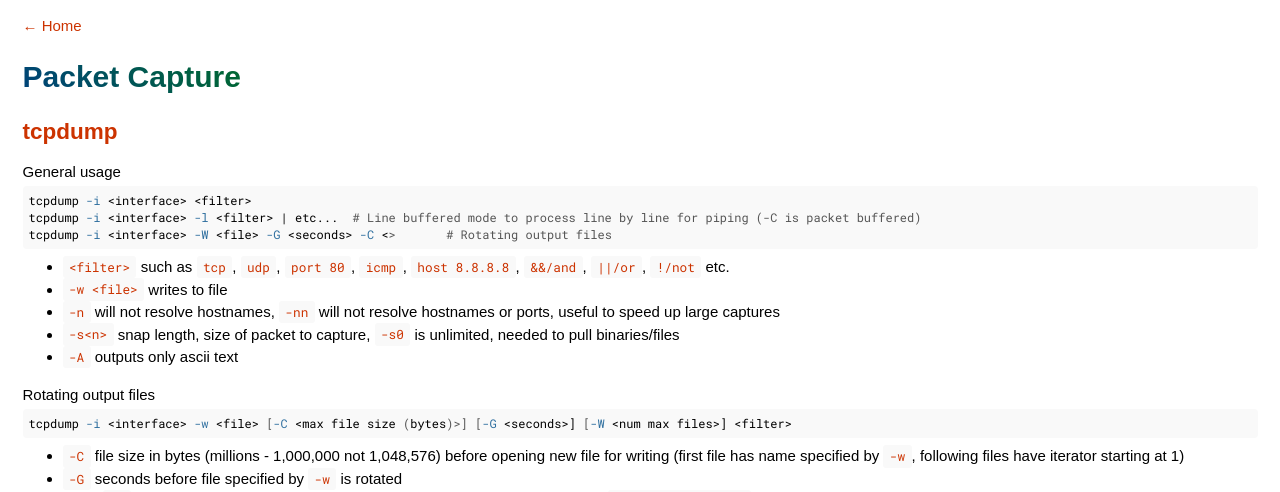
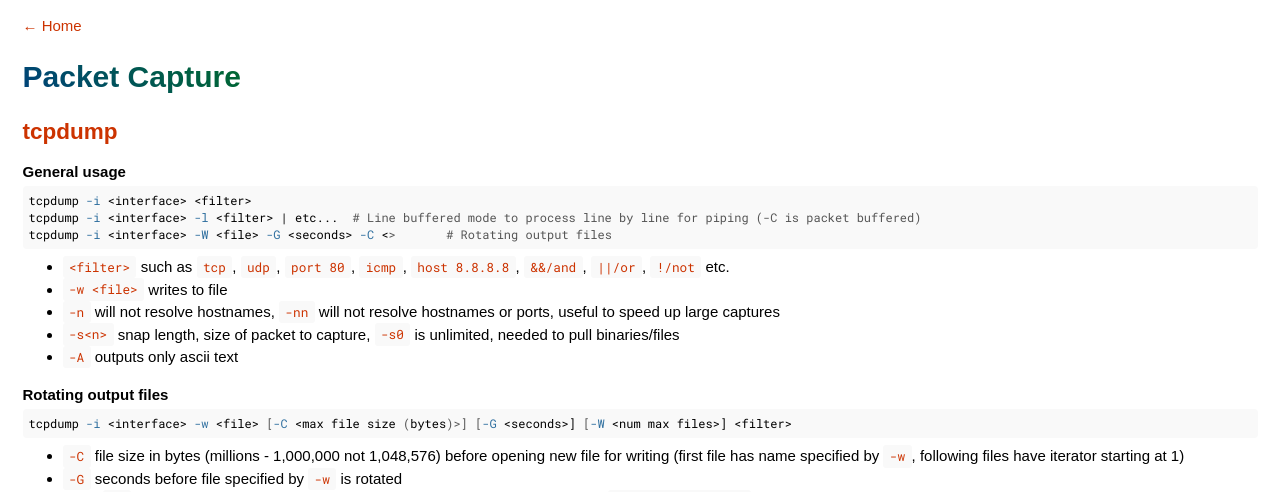
Before and after one commit to agrzeslak/cheatsheet, a Jekyll site: the page built from _topics/packet-capture.md, in a window 1280 px wide. Shown: the top 492 px of the page. Built offline with Jekyll 4.4.1, drawn with Linux system fonts in a browser that asks for light colours.

Commit message:
Fixed formatting

````diff
--- a/_topics/packet-capture.md
+++ b/_topics/packet-capture.md
@@ -7,7 +7,7 @@ tags:
 ---
 # Packet Capture
 ## tcpdump
-General usage
+**General usage**
 ```shell
 tcpdump -i <interface> <filter>
 tcpdump -i <interface> -l <filter> | etc...  # Line buffered mode to process line by line for piping (-C is packet buffered)
@@ -19,7 +19,7 @@ tcpdump -i <interface> -W <file> -G <seconds> -C <>       # Rotating output file
 - `-s<n>` snap length, size of packet to capture, `-s0` is unlimited, needed to pull binaries/files
 - `-A` outputs only ascii text
 
-Rotating output files
+**Rotating output files**
 ```shell
 tcpdump -i <interface> -w <file> [-C <max file size (bytes)>] [-G <seconds>] [-W <num max files>] <filter>
 ```
````
